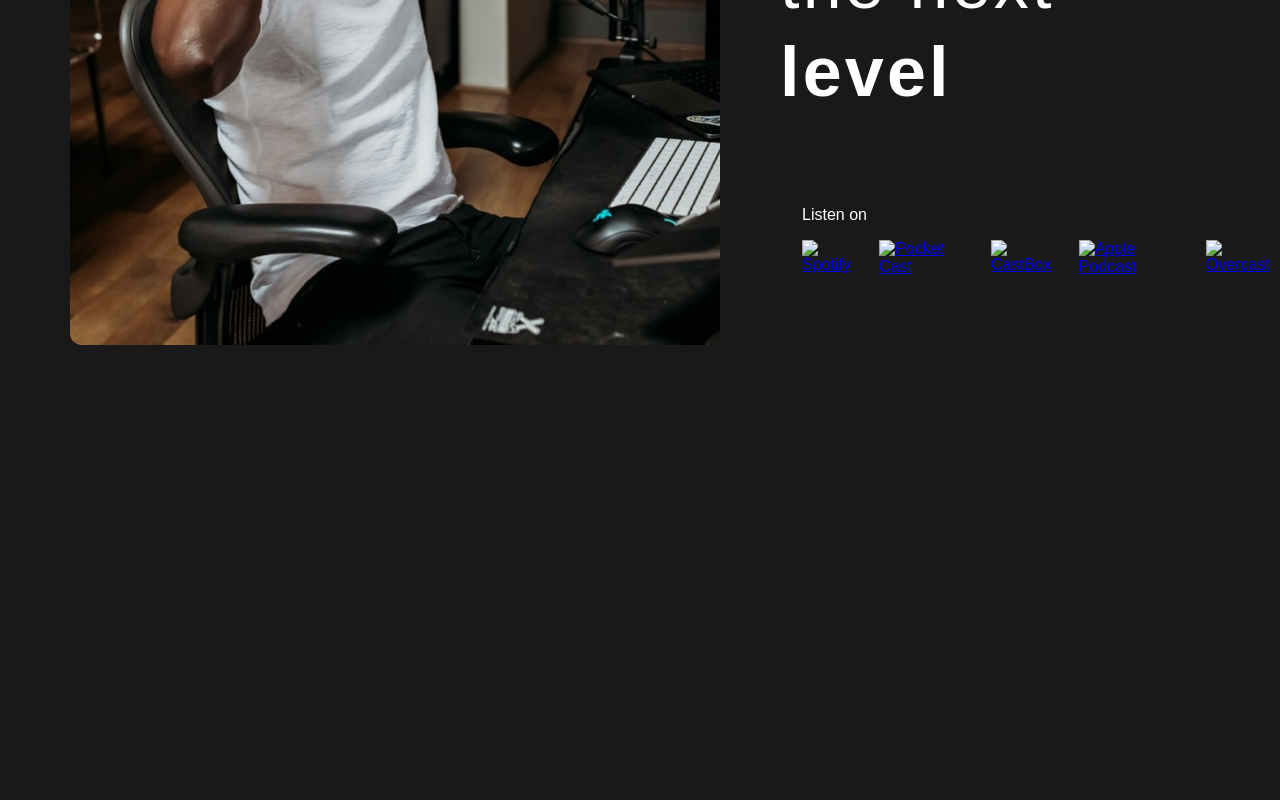
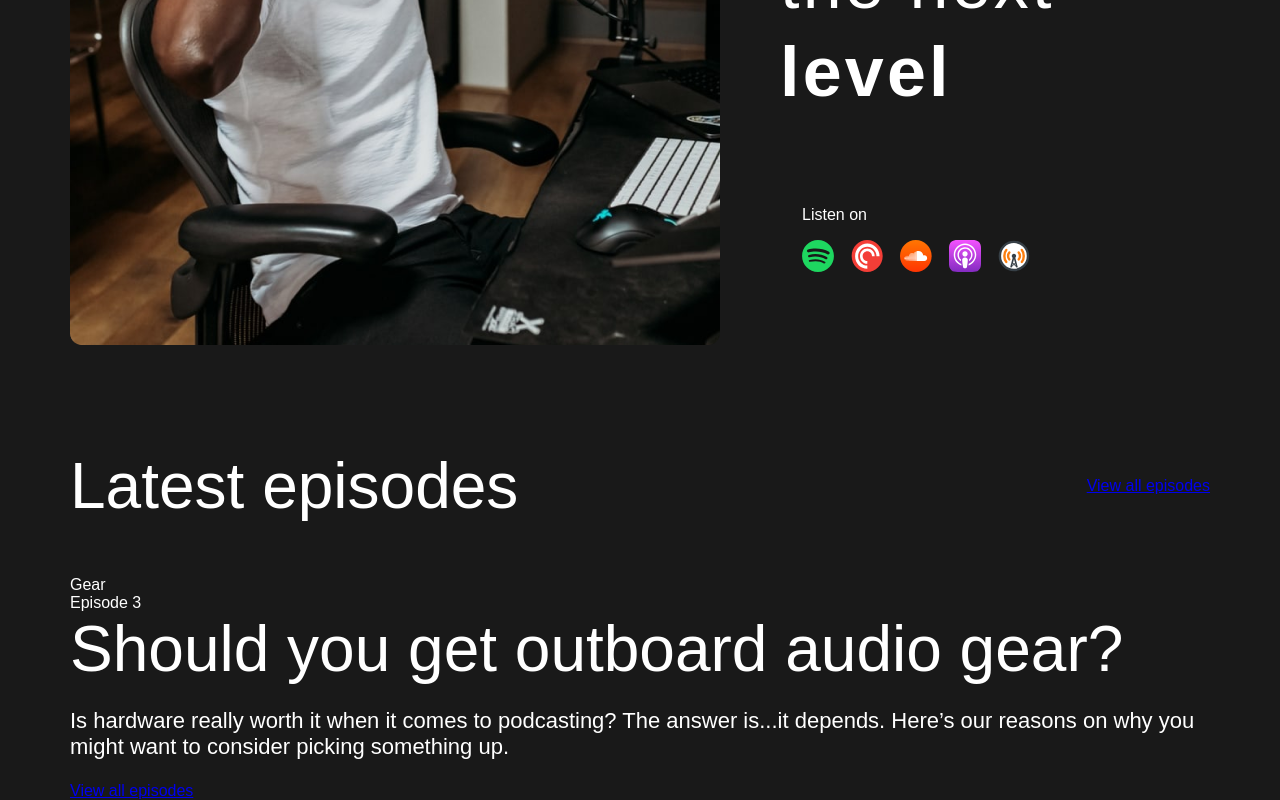
Before and after one commit to imagination86/html-css, a plain HTML site: page index.html in a window 1280 px wide. Shown: the part 692-1492 px from the top of the page. Before the commit the page ends 1041 px from the top, so only its background shows below. Drawn offline with Linux system fonts and the light colour scheme.

Commit message:
верста контентной части

```diff
--- a/index.html
+++ b/index.html
@@ -34,15 +34,33 @@
                 <div>Listen on</div>
                 <div>
                     <ul class="social__list">
-                        <li><a href="https://open.spotify.com/"><img src="images/IMAGE-4.svg" width="32" height="32" alt="Spotify"></a></li>
-                        <li><a href="https://pocketcasts.com/"><img src="images/IMAGE.svg" width="32" height="32" alt="Pocket Cast"></a></li>
-                        <li ><a href="https://castbox.fm/"><img src="images/IMAGE-2.svg" width="32" height="32" alt="CastBox"></a></li>
-                        <li><a href="https://www.apple.com/apple-podcasts/"><img src="images/IMAGE-1.svg" width="32" height="32" alt="Apple Podcast"></a></li>
-                        <li><a href="https://overcast.fm/"><img src="images/IMAGE-3.svg" width="32" height="32" alt="Overcast"></a></li>
+                        <li><a href="https://open.spotify.com/"><img src="images/Spotify.svg" width="32" height="32" alt="Spotify"></a></li>
+                        <li><a href="https://pocketcasts.com/"><img src="images/pocket cast.svg" width="32" height="32" alt="Pocket Cast"></a></li>
+                        <li ><a href="https://castbox.fm/"><img src="images/Cast Box.svg" width="32" height="32" alt="CastBox"></a></li>
+                        <li><a href="https://www.apple.com/apple-podcasts/"><img src="images/Apple Podcast.svg" width="32" height="32" alt="Apple Podcast"></a></li>
+                        <li><a href="https://overcast.fm/"><img src="images/Overcast.svg" width="32" height="32" alt="Overcast"></a></li>
                     </ul>
                 </div>
 
         </div>
     </section>
+    <section class="container">
+        <div>
+            <div class="subtitle">
+            <div><h2>Latest episodes</h2></div>
+            <div class="button"><a href="/">View all episodes</a></div>
+            </div>
+            <div class="content">
+                <div><img src="" alt=""></div>
+                <div class="info">
+                    <div class="episode-name">Gear</div>
+                    <div class="episode-number">Episode 3</div>
+                    <h2>Should you get outboard audio gear?</h2>
+                    <p>Is hardware really worth it when it comes to podcasting? The answer is...it depends. Here’s our reasons on why you might want to consider picking something up.</p>
+                </div>
+                <div class="button"><a href="/">View all episodes</a></div>
+            </div>
+        </div>
+    </section>
 </main>
 </html>
--- a/style.css
+++ b/style.css
@@ -98,3 +98,15 @@ padding-top:90px;
     display: flex;
     list-style-type: none;
 }
+
+.container {
+    padding-top: 100px;
+    padding-left:70px;
+    padding-right:70px;
+}
+.subtitle {
+    display: flex;
+    justify-content: space-between;
+    align-items: center;
+    padding-bottom:35px;
+}
```
